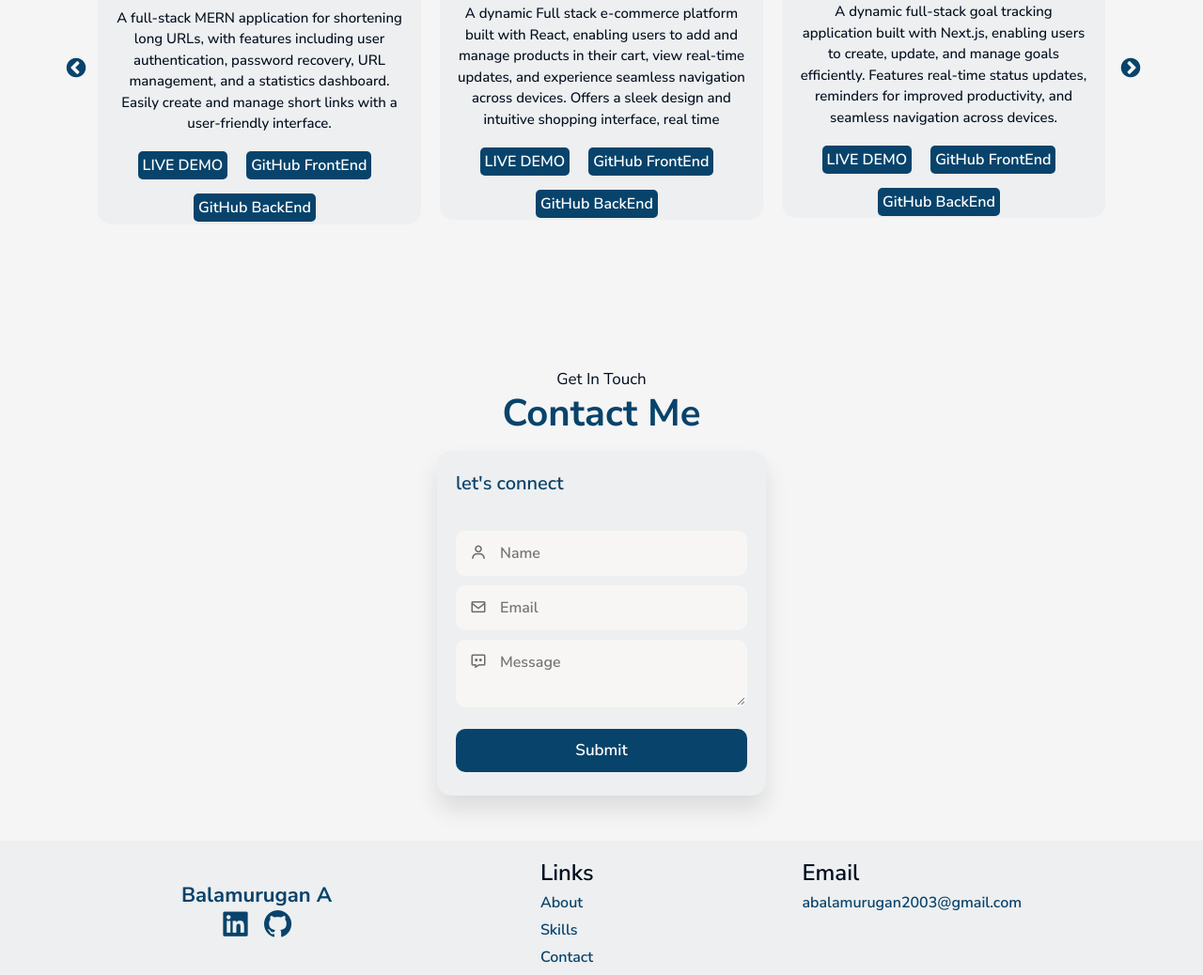
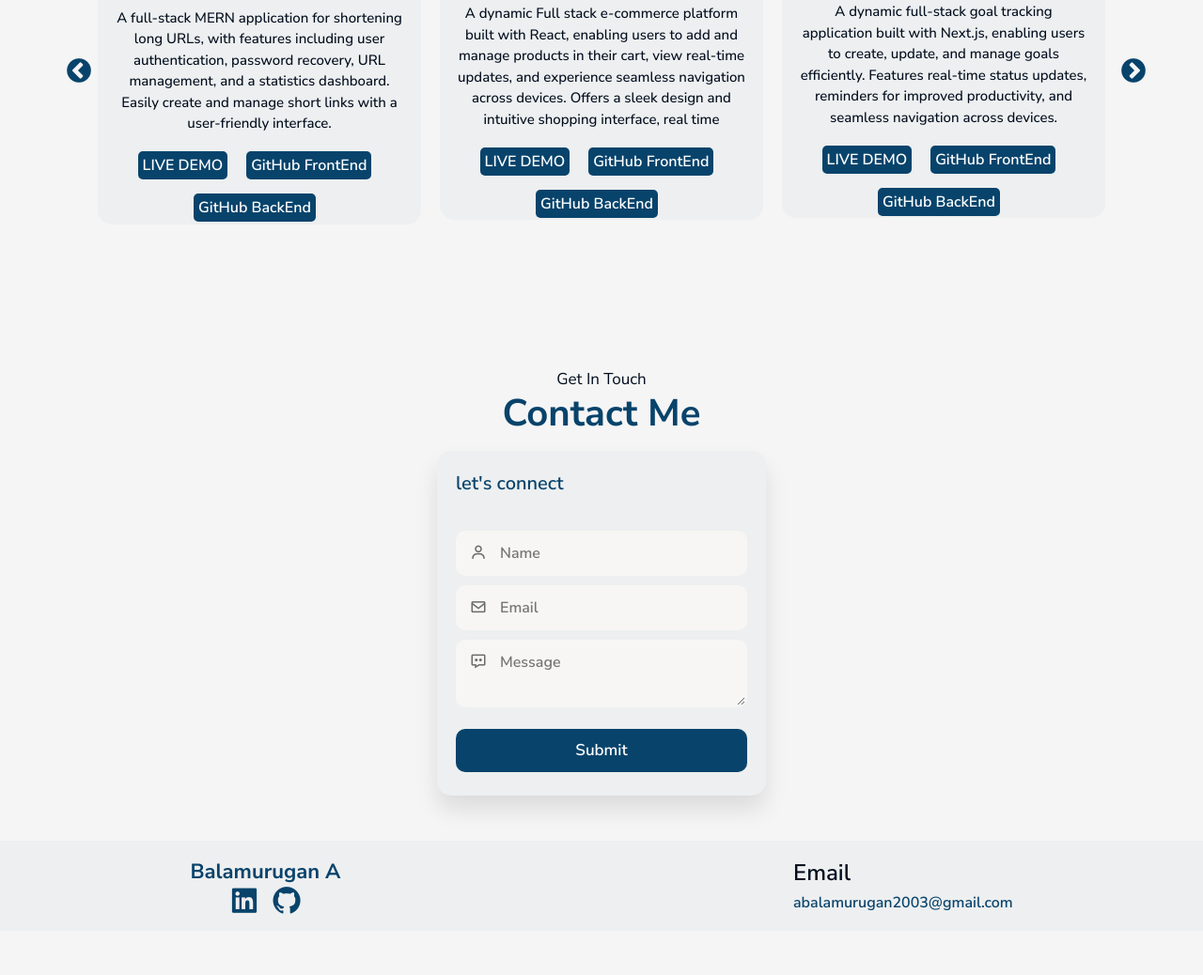
Before and after one commit to balamurugan-annadurai/Balamurugan-Portfolio, a React (Vite) app: page / in a window 1280 px wide. Shown: the part 1458-2496 px from the top of the page at 94% size. After the commit the page ends 2449 px from the top, so only its background shows below. Built offline with nearby package versions, Linux system fonts and the light colour scheme; grey boxes are pictures that could not be loaded.

Commit message:
code update

```diff
--- a/src/App.css
+++ b/src/App.css
@@ -337,8 +337,9 @@ img {
 /* Custom styles for slick arrows */
 .slick-prev::before, .slick-next::before {
     color: #08436B !important;  /* Change arrow color to black */
-    font-size: 24px !important; /* Adjust size if needed */
+    font-size: 30px !important; /* Adjust size if needed */
     opacity: 1 !important; /* Ensure visibility */
+
 }
 
 /* Adjust the background if needed */
--- a/src/Components/Footer.jsx
+++ b/src/Components/Footer.jsx
@@ -15,12 +15,7 @@ const Footer = () => {
                 </div>
 
                 <div className="info-container custom-ft">
-                    <h4 className='blue-secondary'>Links</h4>
-                    <ul>
-                        <li><a href="#" className='green'>About</a></li>
-                        <li><a href="#skills" className='green'>Skills</a></li>
-                        <li><a href="#contact" className='green'>Contact</a></li>
-                    </ul>
+
                 </div>
 
                 <div className="contact-details-container custom-ft">
```
